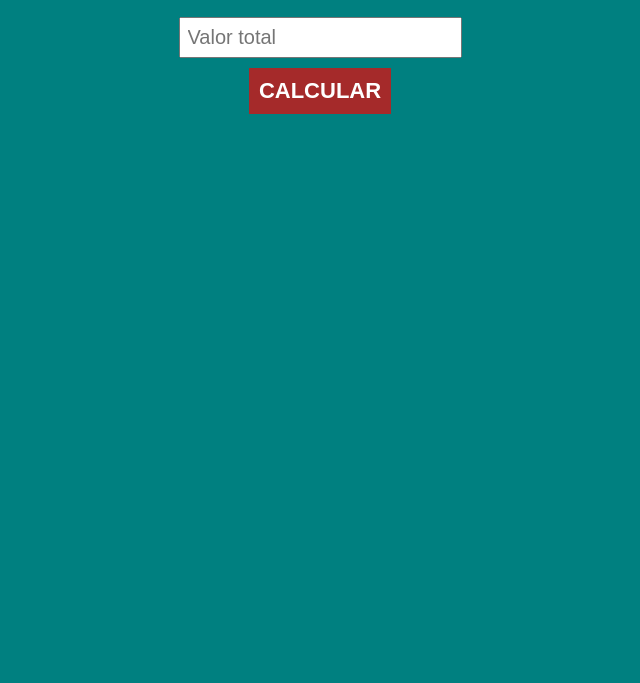
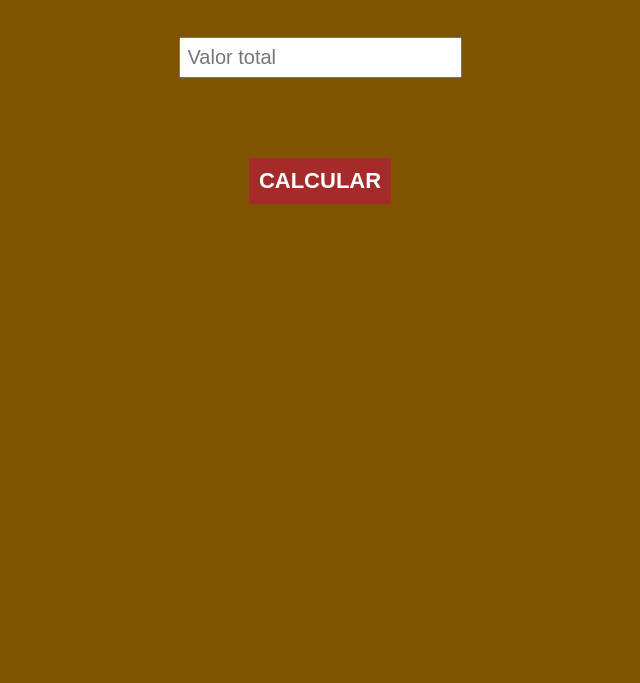
Before and after one commit to suellen05/Calculadora_de_Gorjeta, a website: page appgorjeta/www/index.html in a window 1280 px wide. Shown: the part 117-800 px from the top of the page, without its empty margins (320-960 px from the left). Drawn offline with Linux system fonts and the light colour scheme.

Commit message:
App gorjeta

```diff
--- a/appgorjeta/www/css/style.css
+++ b/appgorjeta/www/css/style.css
@@ -1,6 +1,6 @@
 
 body{
-    background-color: teal;
+    background-color: rgb(128, 83, 0);
     color: white;
     font-family: sans-serif;
     text-align: center;
@@ -10,7 +10,7 @@ body{
 input{
      font-size: 20px;
      padding: 7px;
-     margin: 10px;
+     margin: 30px;
 
 }
 
@@ -22,4 +22,6 @@ button{
     border: 0;
     color: white;
     font-weight: bold;
+    margin: 50px;
+
 }
--- a/appgorjeta/www/js/app.js
+++ b/appgorjeta/www/js/app.js
@@ -1,3 +1,4 @@
+
 function CalcularGorjeta(){
     let valorTotal = document.querySelector("#valor").value
     valorGorjeta = valorTotal * 0.1
```
Also changed, not shown: appgorjeta/www/index.html (+2 -0 lines).
